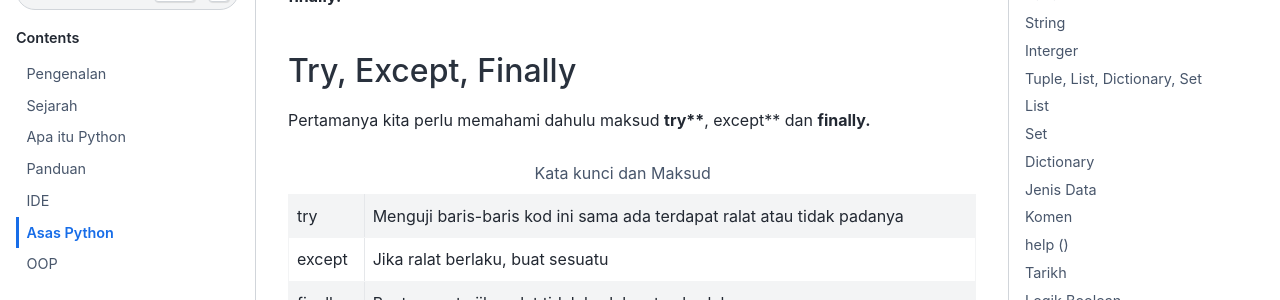
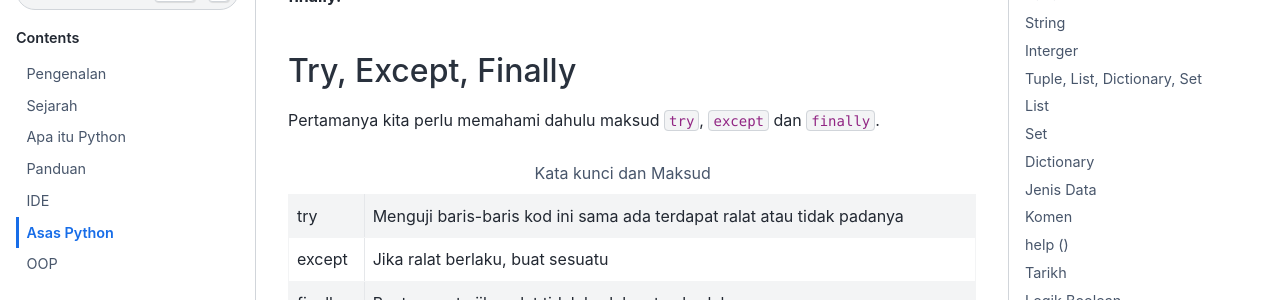
Before and after one commit to ammarsaf/belajar_python, a Sphinx documentation site: the page built from docs/source/pages/5_Asas.rst, in a window 1280 px wide and 900 px high, scrolled down 37156 px. Shown: the part 150-450 px from the top of the window. Built offline with Sphinx 7.4.7 and the Sphinx Book theme 1.1.4, drawn with Linux system fonts in a browser that asks for light colours.

```diff
--- a/docs/source/pages/5_Asas.rst
+++ b/docs/source/pages/5_Asas.rst
@@ -1577,7 +1577,7 @@
 Try, Except, Finally
 ---------------------------------
 
-Pertamanya kita perlu memahami dahulu maksud **try****, except** dan **finally.**
+Pertamanya kita perlu memahami dahulu maksud ``try``, ``except`` dan ``finally``.
 
 .. list-table:: Kata kunci dan Maksud
 
```
